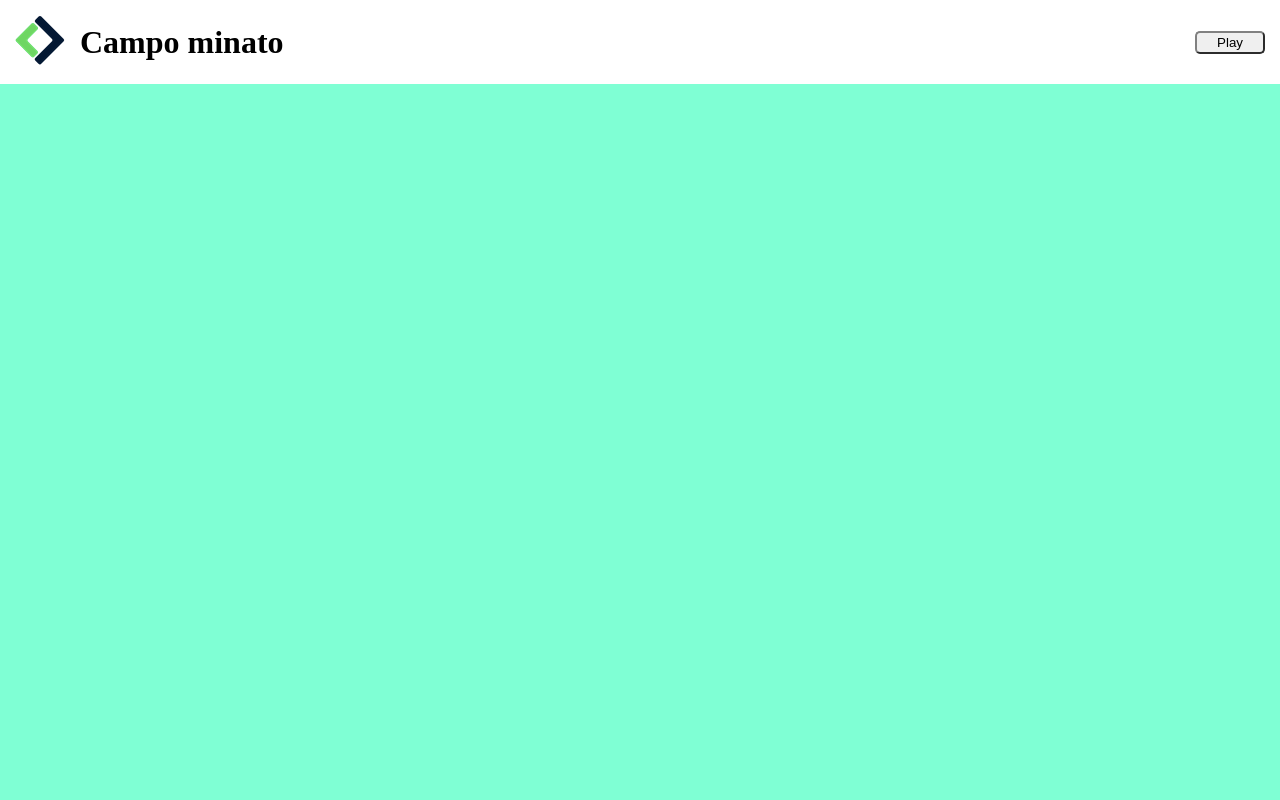
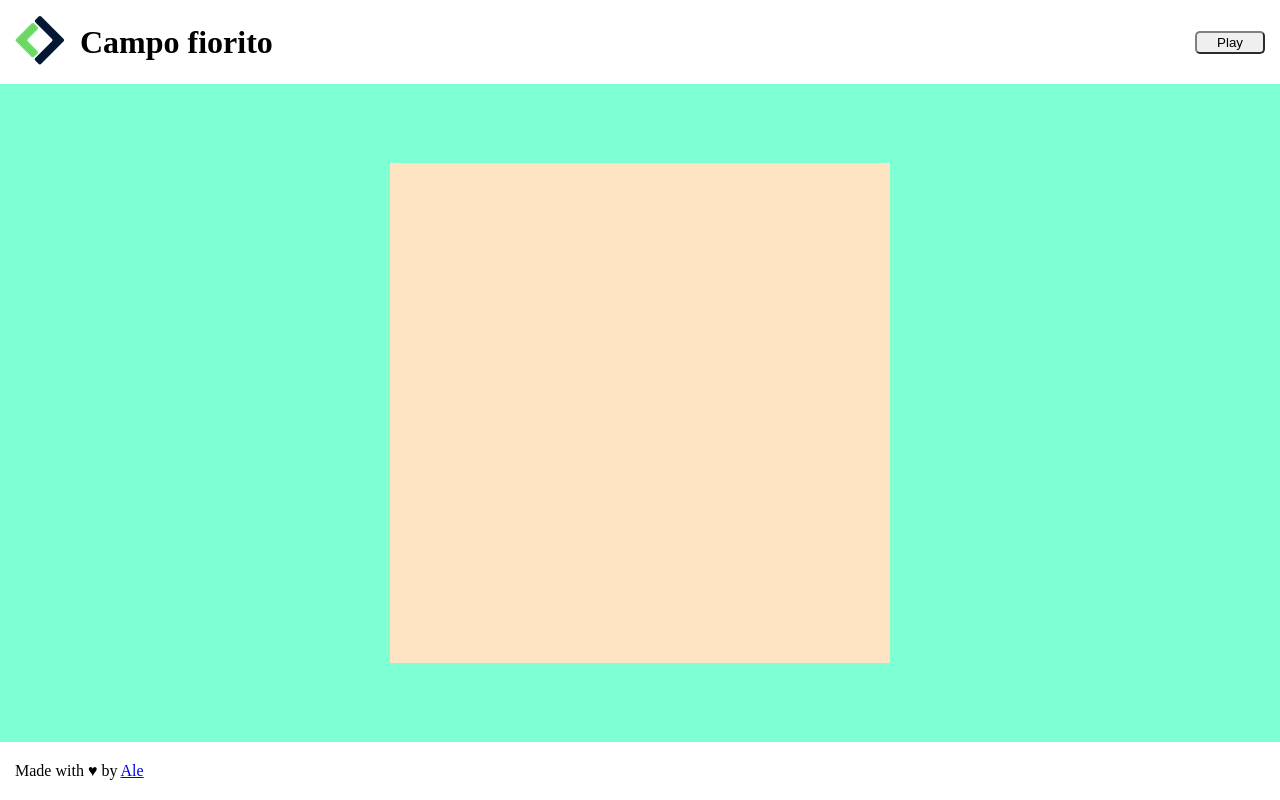
Before and after one commit to Alessandro-Zuddas/js-campominato-grid, a plain HTML site: page index.html in a window 1280 px wide. Drawn offline with Linux system fonts and the light colour scheme.

Commit message:
Corregge impostazione lavoro e aggiunge strut base

```diff
--- a/css/style.css
+++ b/css/style.css
@@ -13,7 +13,9 @@
 ----------*/
 
 body{
-    background-color: #7fffd4;
+    display: flex;
+    flex-direction: column;
+    height: 100vh;
 }
 
 /*----------
@@ -51,6 +53,30 @@ header{
   MAIN
 ----------*/
 
+main{
+    display: flex;
+    justify-content: center;
+    align-items: center;
+    flex-grow: 1;
+    background-color: #7fffd4;
+}
+
+.game-table{
+    width: 31.25rem;
+    height: 31.25rem;
+    background-color: bisque;
+}
+
 /*----------
   FOOTER
 ----------*/
+
+footer{
+    background-color: white;
+}
+
+.copyright{
+    padding-left: .9375rem;
+    padding-top: 1.25rem;
+    padding-bottom: 1.25rem;
+}
--- a/index.html
+++ b/index.html
@@ -7,7 +7,7 @@
     <!-- Mine Style -->
     <link rel="stylesheet" href="css/style.css">
     <!-- /Mine Style -->
-    <title>Campo Fiorito</title>
+    <title>Campo fiorito</title>
 </head>
 <body>
 
@@ -16,17 +16,21 @@
             <div class="logo">
                 <img src="img/logo.png" alt="Logo">
             </div>
-            <h1 class="title">Campo minato</h1>
+            <h1 class="title">Campo fiorito</h1>
         </div>
         <div class="header-left">
             <button class="play-btn">Play</button>
         </div>
     </header>
 
-    <main></main>
+    <main>
+        <div class="game-table">
+
+        </div>
+    </main>
 
     <footer>
-
+        <div class="copyright">Made with &hearts; by <a href="#">Ale</a></div>
     </footer>
 
     <script src="js/main.js"></script>
```
